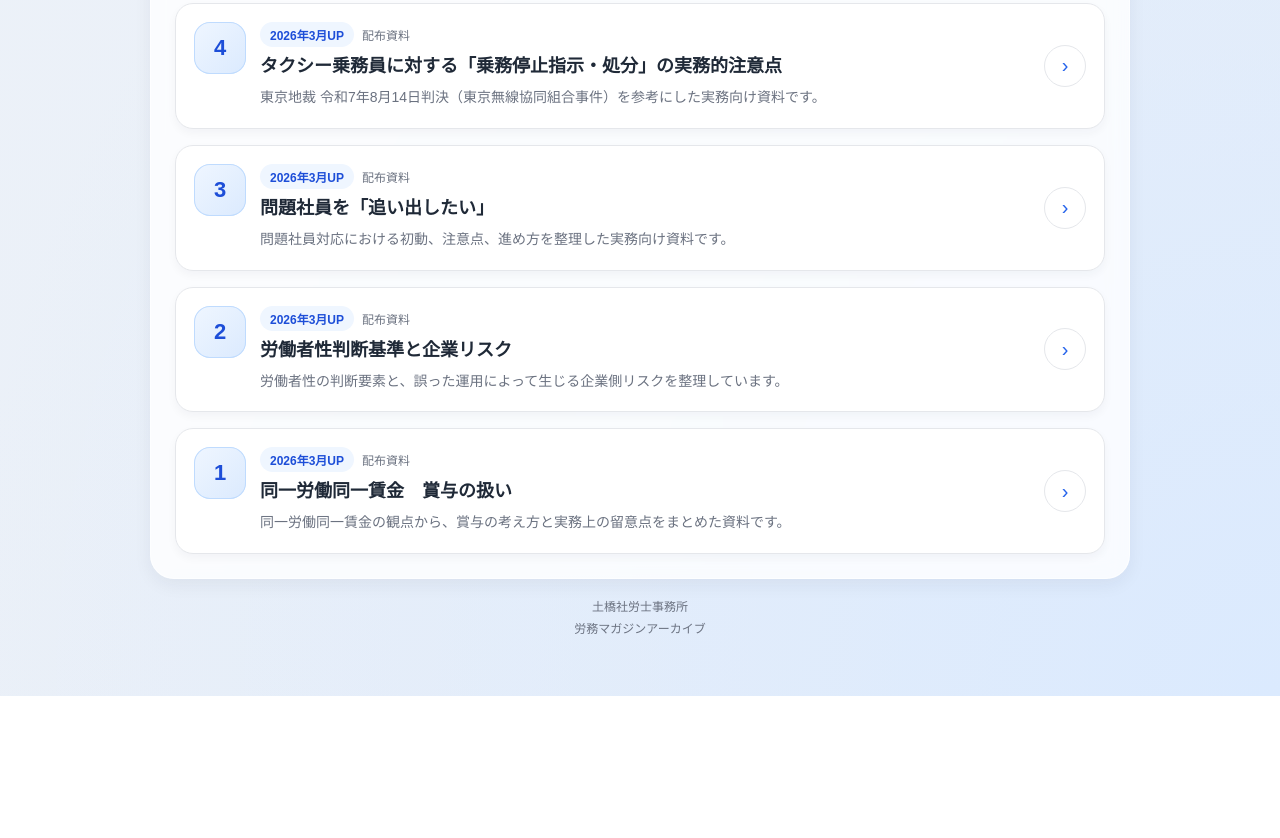
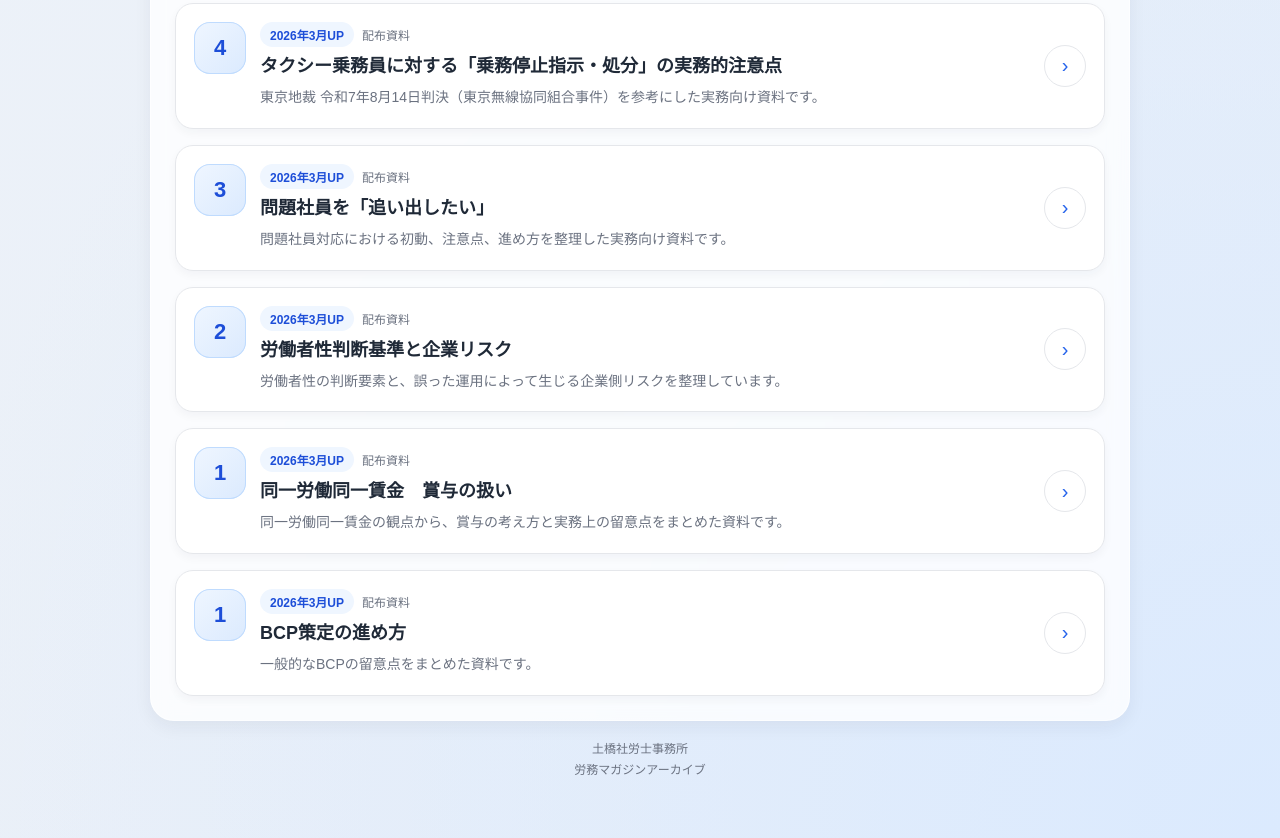
Before and after one commit to dobashi-office/system-origin, a plain HTML site: page index.html in a window 1280 px wide. Shown: the part 3832-4670 px from the top of the page. Before the commit the page ends 4528 px from the top, so only its background shows below. Drawn offline with Linux system fonts and the light colour scheme.

```diff
--- a/index.html
+++ b/index.html
@@ -808,6 +808,25 @@
                 <div class="arrow">›</div>
             </a>
 
+
+            <a class="card" href="20260930_システムオリジン_BCP策定の進め方.html">
+                <div class="card-left">
+                    <div class="icon">1</div>
+                    <div class="card-text">
+                        <div class="meta">
+                            <span class="tag">2026年3月UP</span>
+                            <span class="date">配布資料</span>
+                        </div>
+                        <h3 class="card-title">BCP策定の進め方</h3>
+                        <p class="card-desc">
+                            一般的なBCPの留意点をまとめた資料です。
+                        </p>
+                    </div>
+                </div>
+                <div class="arrow">›</div>
+            </a>
+
+
         </div>
     </main>
 
```
